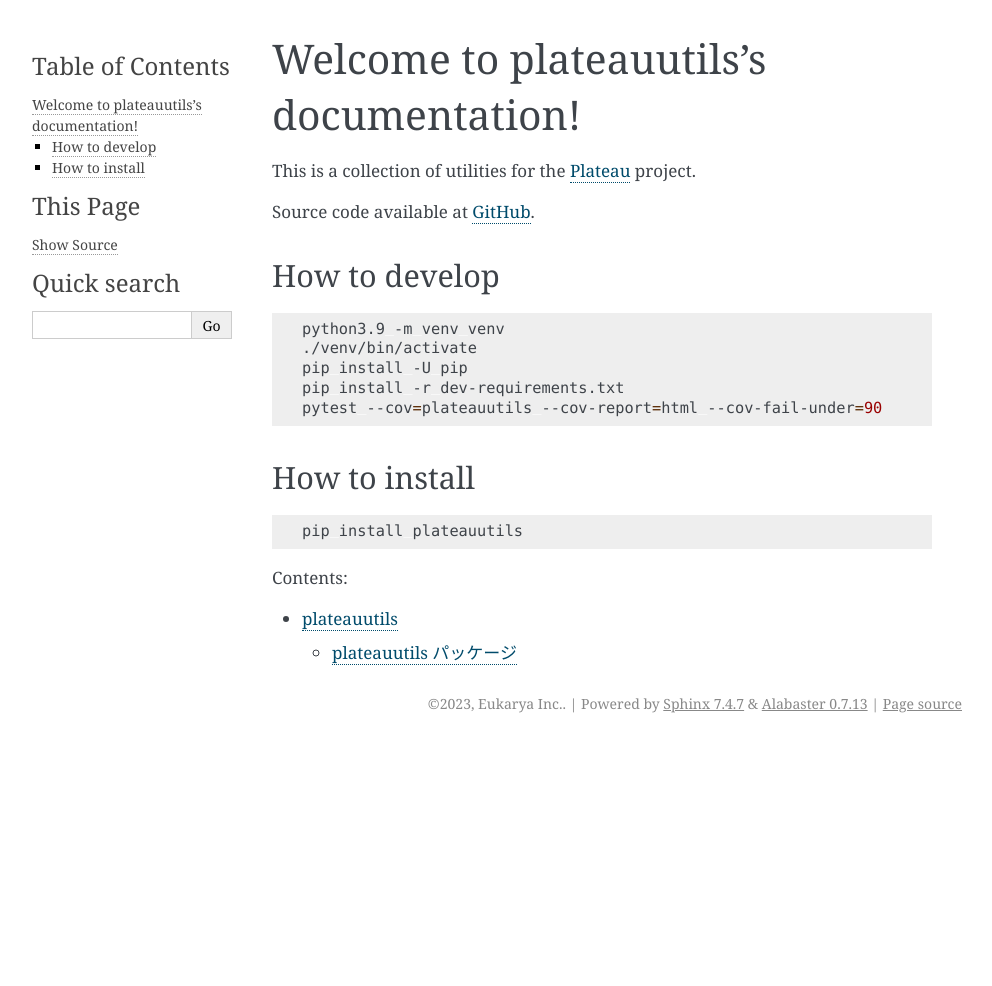
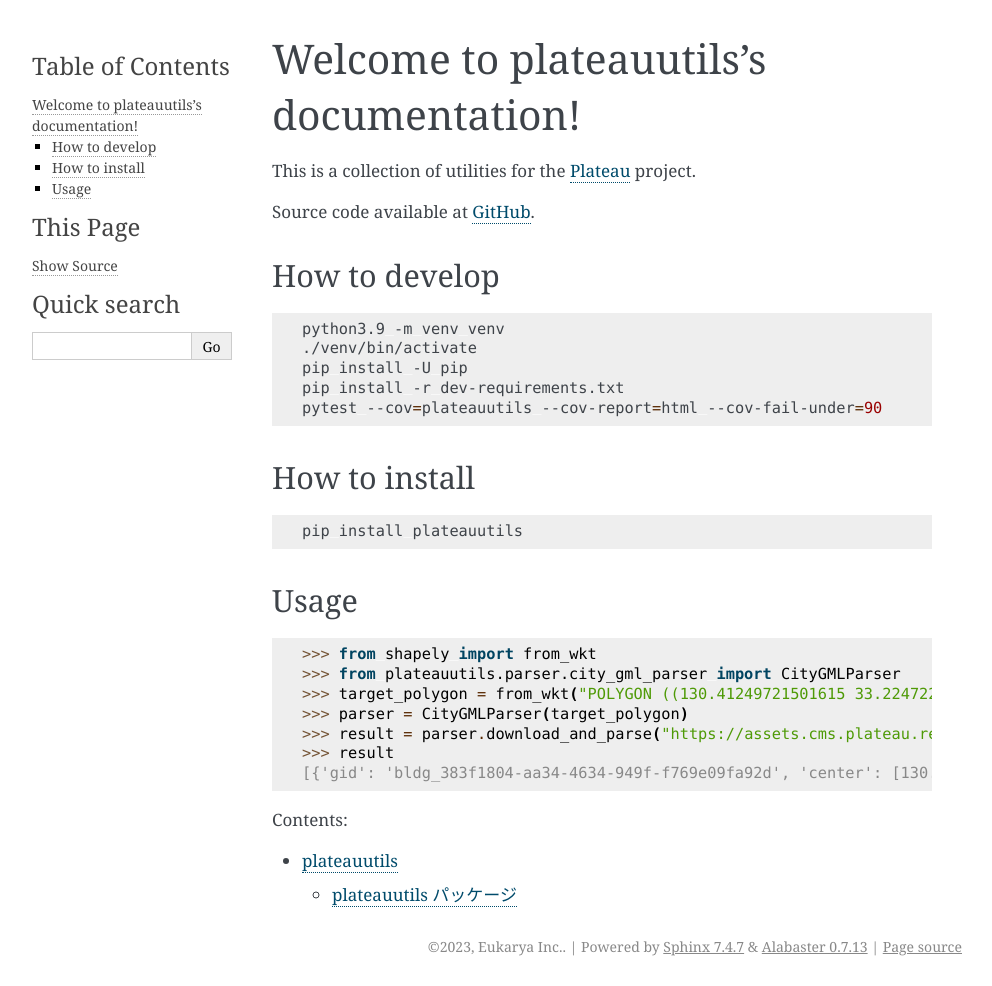
Before and after one commit to eukarya-inc/plateauutils, a Sphinx documentation site: the page built from doc/index.rst, in a window 1280 px wide. Shown: the whole page, without its empty margins (148-1140 px from the left). Built offline with Sphinx 7.4.7, drawn with Linux system fonts in a browser that asks for light colours; before the commit the page ends 900 px from its top, so only the background shows below that.

Commit message:
update usage

```diff
--- a/doc/index.rst
+++ b/doc/index.rst
@@ -28,6 +28,20 @@
 
     pip install plateauutils
 
+Usage
+-----
+
+.. code:: python
+
+    >>> from shapely import from_wkt
+    >>> from plateauutils.parser.city_gml_parser import CityGMLParser
+    >>> target_polygon = from_wkt("POLYGON ((130.41249721501615 33.224722548534864, 130.41249721501615 33.22506264293093, 130.41621606802997 33.22506264293093, 130.41621606802997 33.224722548534864, 130.41249721501615 33.224722548534864))")
+    >>> parser = CityGMLParser(target_polygon)
+    >>> result = parser.download_and_parse("https://assets.cms.plateau.reearth.io/assets/d6/70821e-7f58-4f69-bc34-341875704e78/40203_kurume-shi_2020_citygml_3_op.zip", "/tmp")
+    >>> result
+    [{'gid': 'bldg_383f1804-aa34-4634-949f-f769e09fa92d', 'center': [130.41263587199947, 33.22489181671553], 'min_height': 3.805999994277954, 'measured_height': 9.3, 'building_structure_type': '610'}, {'gid': 'bldg_877dea60-35d0-4fd9-8b02-852e39c75d81', 'center': [130.41619367090038, 33.22492719812357], 'min_height': 4.454999923706055, 'measured_height': 3.0, 'building_structure_type': '610'},...]
+
+
 .. toctree::
    :maxdepth: 2
    :caption: Contents:
```
